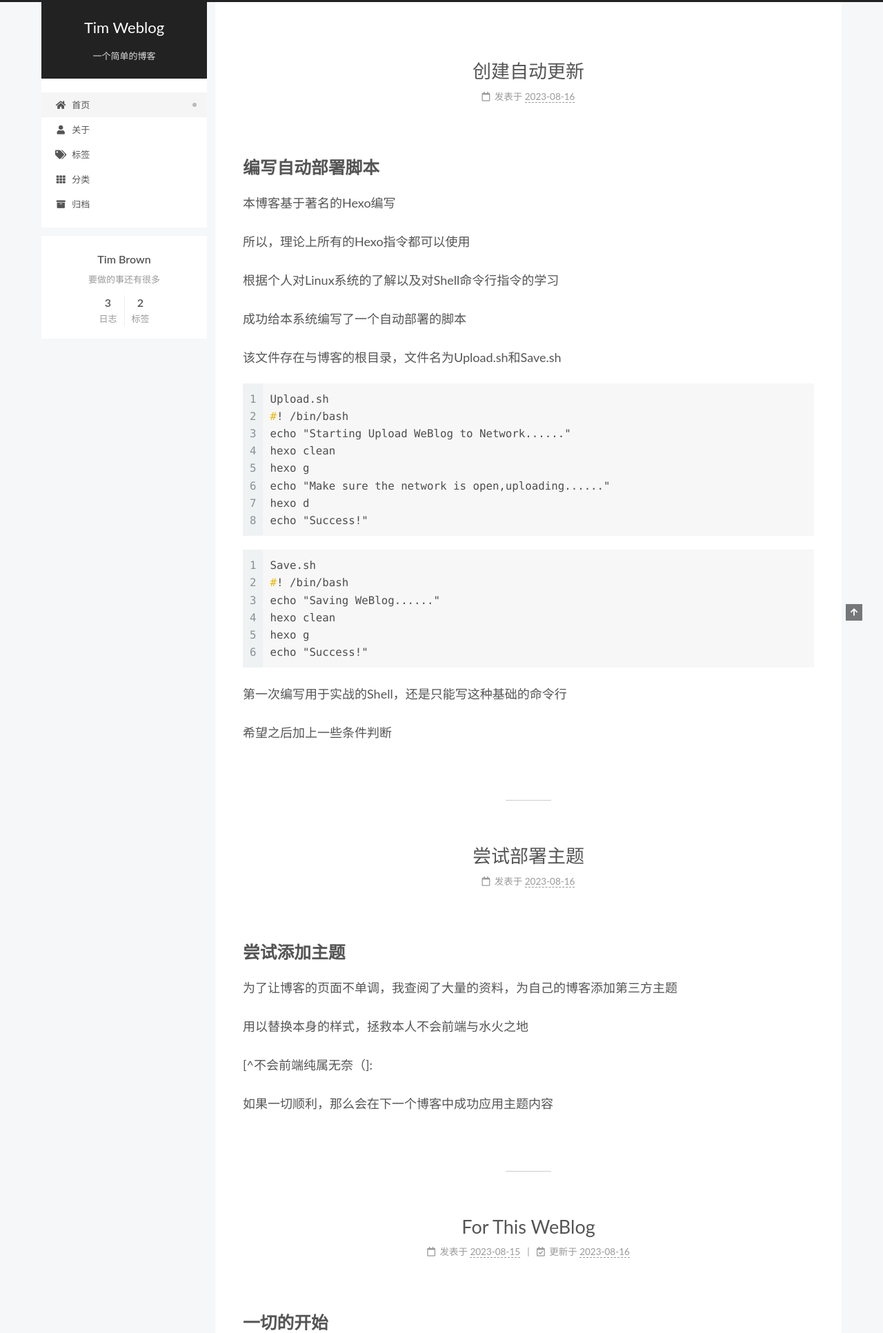
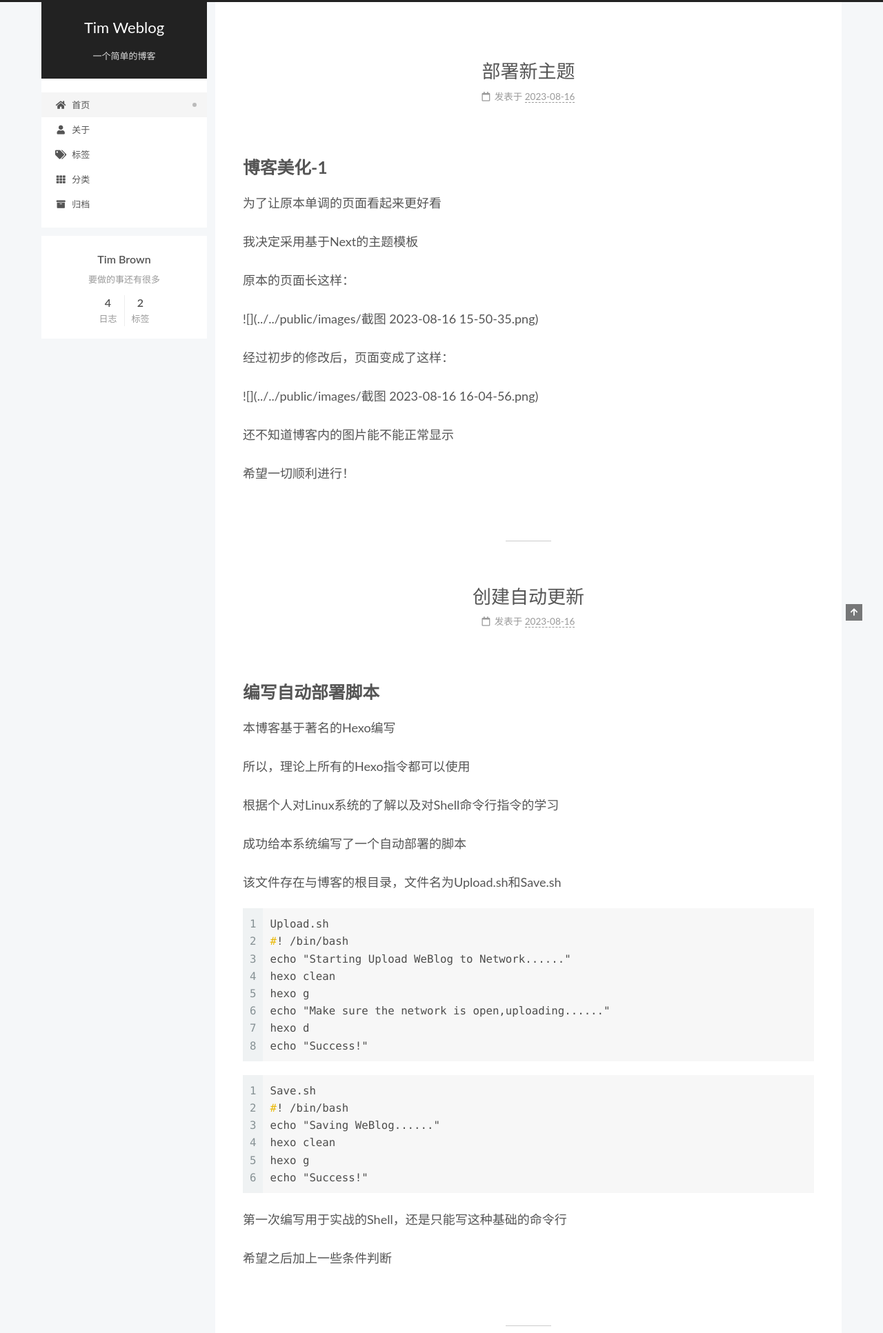
Before and after one commit to Albus-Tim-Brown/Albus-Tim-Brown.github.io, a PHP site: page / in a window 1280 px wide. Shown: the top 1933 px of the page at 69% size. Run offline with PHP 8.4, Linux system fonts and the light colour scheme.

Commit message:
Site updated: 2023-08-16 16:31:04

```diff
--- a/2023/08/15/For-This-WeBlog/index.html
+++ b/2023/08/15/For-This-WeBlog/index.html
@@ -313,7 +313,7 @@
       <div class="site-state-item site-state-posts">
           <a href="/archives/">
 
-          <span class="site-state-item-count">3</span>
+          <span class="site-state-item-count">4</span>
           <span class="site-state-item-name">日志</span>
         </a>
       </div>
--- a/2023/08/16/尝试部署主题/index.html
+++ b/2023/08/16/尝试部署主题/index.html
@@ -306,7 +306,7 @@
       <div class="site-state-item site-state-posts">
           <a href="/archives/">
 
-          <span class="site-state-item-count">3</span>
+          <span class="site-state-item-count">4</span>
           <span class="site-state-item-name">日志</span>
         </a>
       </div>
--- a/about/index.html
+++ b/about/index.html
@@ -267,7 +267,7 @@
       <div class="site-state-item site-state-posts">
           <a href="/archives/">
 
-          <span class="site-state-item-count">3</span>
+          <span class="site-state-item-count">4</span>
           <span class="site-state-item-name">日志</span>
         </a>
       </div>
--- a/categories/index.html
+++ b/categories/index.html
@@ -267,7 +267,7 @@
       <div class="site-state-item site-state-posts">
           <a href="/archives/">
 
-          <span class="site-state-item-count">3</span>
+          <span class="site-state-item-count">4</span>
           <span class="site-state-item-name">日志</span>
         </a>
       </div>
--- a/css/main.css
+++ b/css/main.css
@@ -1168,7 +1168,7 @@ pre .javascript .function {
 }
 .links-of-author a::before,
 .links-of-author span.exturl::before {
-  background: #4e12f1;
+  background: #ffb1ba;
   border-radius: 50%;
   content: ' ';
   display: inline-block;
--- a/index.html
+++ b/index.html
@@ -158,6 +158,72 @@
 
 
           <div class="content index posts-expand">
+
+
+
+
+  <article itemscope itemtype="http://schema.org/Article" class="post-block" lang="zh-CN">
+    <link itemprop="mainEntityOfPage" href="https://blog.timbrown.top/2023/08/16/%E9%83%A8%E7%BD%B2%E6%96%B0%E4%B8%BB%E9%A2%98/">
+
+    <span hidden itemprop="author" itemscope itemtype="http://schema.org/Person">
+      <meta itemprop="image" content="/images/avatar.gif">
+      <meta itemprop="name" content="Tim Brown">
+      <meta itemprop="description" content="要做的事还有很多">
+    </span>
+
+    <span hidden itemprop="publisher" itemscope itemtype="http://schema.org/Organization">
+      <meta itemprop="name" content="Tim Weblog">
+    </span>
+      <header class="post-header">
+        <h2 class="post-title" itemprop="name headline">
+
+            <a href="/2023/08/16/%E9%83%A8%E7%BD%B2%E6%96%B0%E4%B8%BB%E9%A2%98/" class="post-title-link" itemprop="url">部署新主题</a>
+        </h2>
+
+        <div class="post-meta">
+            <span class="post-meta-item">
+              <span class="post-meta-item-icon">
+                <i class="far fa-calendar"></i>
+              </span>
+              <span class="post-meta-item-text">发表于</span>
+
+
+              <time title="创建时间：2023-08-16 16:13:56 / 修改时间：16:30:51" itemprop="dateCreated datePublished" datetime="2023-08-16T16:13:56+08:00">2023-08-16</time>
+            </span>
+
+
+
+        </div>
+      </header>
+
+
+
+
+    <div class="post-body" itemprop="articleBody">
+
+
+          <h2 id="博客美化-1"><a href="#博客美化-1" class="headerlink" title="博客美化-1"></a>博客美化-1</h2><p>为了让原本单调的页面看起来更好看</p>
+<p>我决定采用基于Next的主题模板</p>
+<p>原本的页面长这样：</p>
+<p>![](..&#x2F;..&#x2F;public&#x2F;images&#x2F;截图 2023-08-16 15-50-35.png)</p>
+<p>经过初步的修改后，页面变成了这样：</p>
+<p>![](..&#x2F;..&#x2F;public&#x2F;images&#x2F;截图 2023-08-16 16-04-56.png)</p>
+<p>还不知道博客内的图片能不能正常显示</p>
+<p>希望一切顺利进行！</p>
+
+
+    </div>
+
+
+
+
+      <footer class="post-footer">
+        <div class="post-eof"></div>
+      </footer>
+  </article>
+
+
+
 
 
 
@@ -428,7 +494,7 @@
       <div class="site-state-item site-state-posts">
           <a href="/archives/">
 
-          <span class="site-state-item-count">3</span>
+          <span class="site-state-item-count">4</span>
           <span class="site-state-item-name">日志</span>
         </a>
       </div>
--- a/tags/Introduction/index.html
+++ b/tags/Introduction/index.html
@@ -267,7 +267,7 @@
       <div class="site-state-item site-state-posts">
           <a href="/archives/">
 
-          <span class="site-state-item-count">3</span>
+          <span class="site-state-item-count">4</span>
           <span class="site-state-item-name">日志</span>
         </a>
       </div>
--- a/tags/index.html
+++ b/tags/index.html
@@ -267,7 +267,7 @@
       <div class="site-state-item site-state-posts">
           <a href="/archives/">
 
-          <span class="site-state-item-count">3</span>
+          <span class="site-state-item-count">4</span>
           <span class="site-state-item-name">日志</span>
         </a>
       </div>
```
Also changed, not shown: 2023/08/16/创建自动更新/index.html (+5 -2 lines), 2023/08/16/部署新主题/index.html (renamed from resources/index.html, +72 -24 lines), archives/2023/08/index.html (+22 -2 lines), archives/2023/index.html (+22 -2 lines), archives/index.html (+22 -2 lines), tags/content/index.html (+21 -1 lines).
